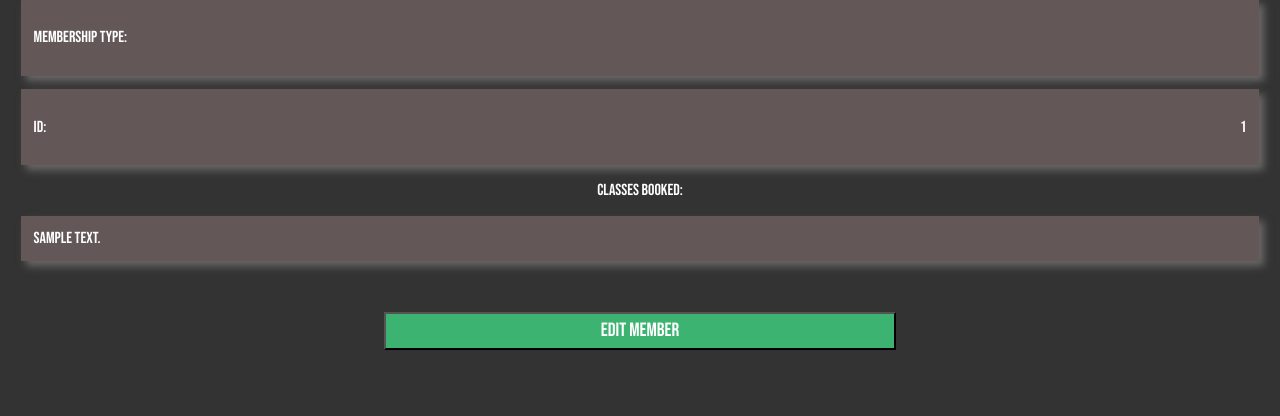
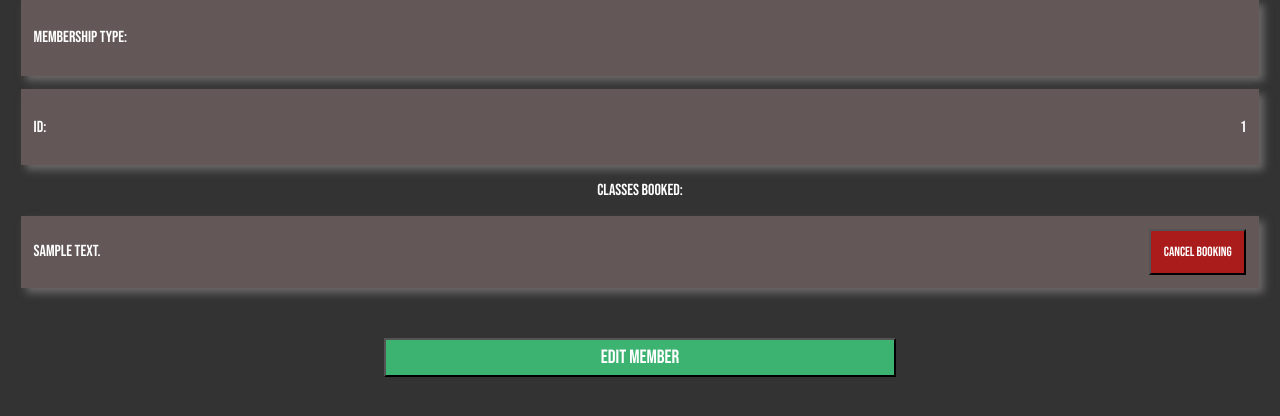
Before and after one commit to czubillaga/gym_project, a Flask app: page /members/show/1 in a window 1280 px wide. Shown: the part 184-600 px from the top of the page. Run offline with Flask 2, Linux system fonts and the light colour scheme; a database or web service that is not in the repository returns one stand-in record (values such as "Sample title"); some libraries are stand-ins or nearby versions.

Commit message:
Added cancel booking from members/show

```diff
--- a/controllers/member_controller.py
+++ b/controllers/member_controller.py
@@ -52,3 +52,9 @@
     members = member_repository.select_all()
     member_selected = member_repository.select(id)
     return render_template('members/book_member.html', title = "Book " + member_selected.first, lessons=lessons, members=members, member_selected = member_selected)
+
+@members_blueprint.route('/members/cancel_booking/<member_id>/<lesson_id>')
+def cancel_booking(member_id, lesson_id):
+    booking = booking_repository.select_by_member_lesson_id(member_id, lesson_id)
+    booking_repository.delete(booking)
+    return redirect(f'/members/show/{member_id}')
--- a/templates/members/show.html
+++ b/templates/members/show.html
@@ -18,6 +18,7 @@
         {% for lesson in lessons %}
             <div class="nav-link">
                 <a href="/lessons/show/{{ lesson.id }}">{{ lesson.description }}</a>
+                <a href="/members/cancel_booking/{{ member.id }}/{{ lesson.id }}"><button class="delete">Cancel Booking</button></a>
             </div>
         {% endfor %}<br><br>
         <a href="/members/edit/{{ member.id }}"><button class="submit">Edit Member</button></a>
```
